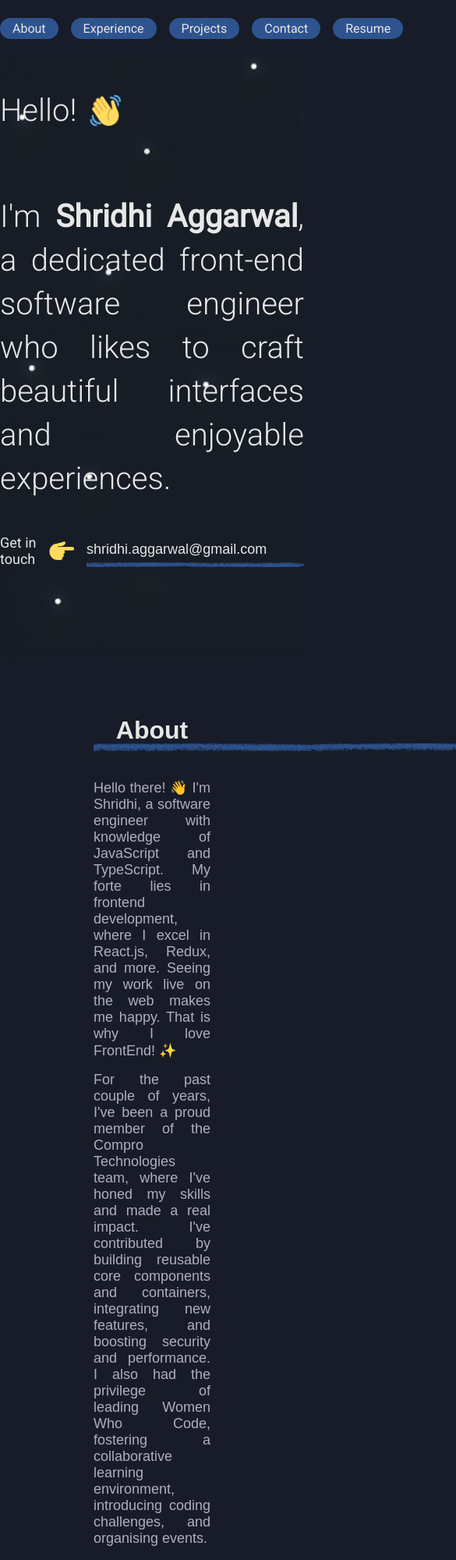
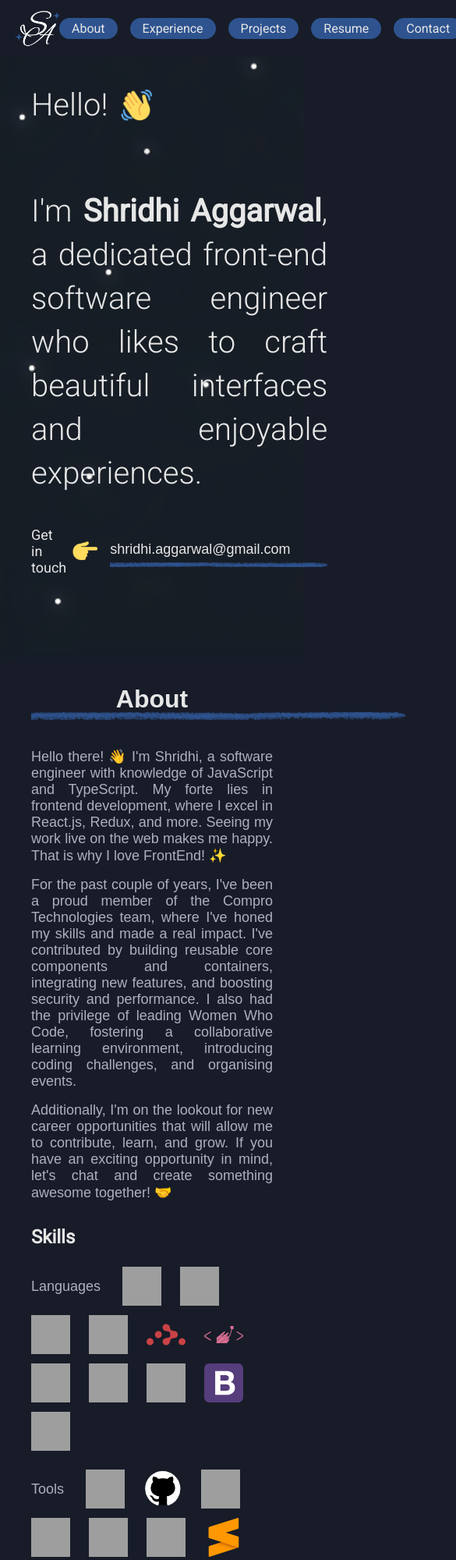
Before and after one commit to shridhiaggarwal/Portfolio-V1, a plain HTML site: page index.html in a window 390 px wide. Shown: the top 2000 px of the page at 78% size, 585 px wide, since content can reach past the window. Drawn offline with Linux system fonts and the light colour scheme; grey boxes are pictures that could not be loaded; a web font is replaced by a local one.

Commit message:
update media query and added header logo

```diff
--- a/Styles/style.css
+++ b/Styles/style.css
@@ -93,7 +93,7 @@ html::-webkit-scrollbar-thumb {
   text-decoration: underline;
 }
 
-.hidden{
+.hidden {
   display: none !important;
 }
 
@@ -108,10 +108,14 @@ header {
   background-color: var(--dark-jungle-green);
 }
 
+.logo {
+  margin-left: 16px;
+  display: flex;
+  align-items: center;
+}
+
 .logo img {
-  max-width: 100%;
-  height: auto;
-  margin-left: 16px;
+  width: 60px;
 }
 
 nav ul {
@@ -119,7 +123,7 @@ nav ul {
   list-style: none;
 }
 
-.navPill{
+.navPill {
   background-color: var(--yinmn-blue);
   padding: 4px 16px;
   border-radius: 16px;
@@ -148,7 +152,7 @@ nav ul {
 }
 
 .introSectionContent {
-  /* padding: 120px 100px; */
+  padding: 80px 120px;
   margin: 0 auto;
 }
 
@@ -300,16 +304,16 @@ nav ul {
   align-items: center;
   padding-bottom: 24px;
   flex-wrap: wrap;
+  grid-gap: 12px 24px;
 }
 
 .skillsContent {
-  padding-right: 16px;
+  padding-right: 4px;
 }
 
 .skillsImages img {
   width: 50px;
   height: 50px;
-  margin: 0px 12px;
 }
 
 /* ============================== work experience section css ============================== */
@@ -516,3 +520,37 @@ nav ul {
   cursor: pointer;
   z-index: 999;
 }
+
+/* ============================== media query css ============================== */
+
+@media screen and (max-width: 1200px) {
+  .commonSection {
+    padding: 40px;
+  }
+  .introSectionContent {
+    padding: 40px;
+  }
+  .experienceBoxLeftSide {
+    padding-right: 40px;
+  }
+  .projectLeftSide {
+    width: 450px;
+    padding-right: 20px;
+  }
+}
+
+@media screen and (max-width: 768px) {
+  .commonSection {
+    padding: 40px;
+  }
+  .introSectionContent {
+    padding: 40px;
+  }
+  .experienceBoxLeftSide {
+    padding-right: 40px;
+  }
+  .projectLeftSide {
+    width: 450px;
+    padding-right: 20px;
+  }
+}
--- a/index.html
+++ b/index.html
@@ -32,7 +32,7 @@
 <body>
     <header>
         <div class="logo">
-            <!-- <img src="logo.png" alt="Logo"> -->
+            <img src="Images/logo.png" alt="Logo">
         </div>
         <nav>
             <ul>
@@ -52,14 +52,14 @@
                     </a>
                 </li>
                 <li>
-                    <a href="#contact" class="navlink link">
-                        <div class="navPill">Contact</div>
+                    <a href="https://drive.google.com/file/d/1loooiP1JGgXClIQA_x2ajpSUS1gJe9Ay/view?usp=sharing"
+                        class="navlink link" target="_blank">
+                        <div class="navPill">Resume</div>
                     </a>
                 </li>
                 <li>
-                    <a href="https://drive.google.com/file/d/1loooiP1JGgXClIQA_x2ajpSUS1gJe9Ay/view?usp=sharing"
-                        class="navlink link" target="_blank">
-                        <div class="navPill">Resume</div>
+                    <a href="#contact" class="navlink link">
+                        <div class="navPill">Contact</div>
                     </a>
                 </li>
             </ul>
```
Also changed, not shown: Images/logo.png (added).
